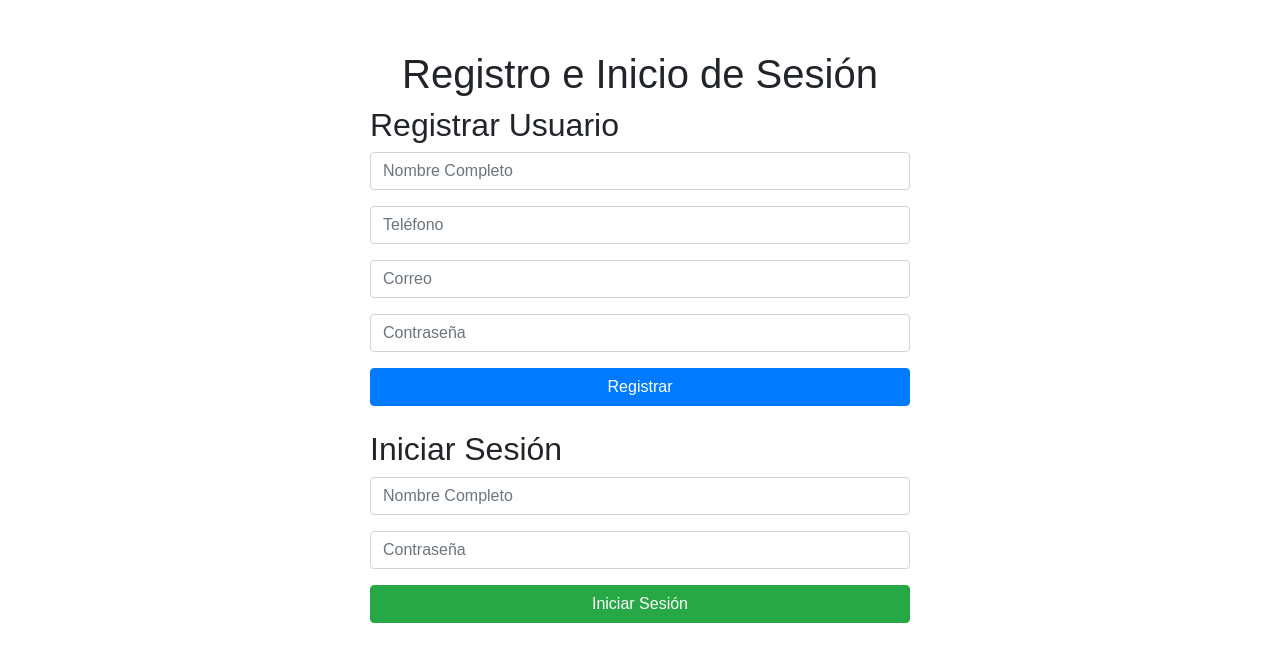
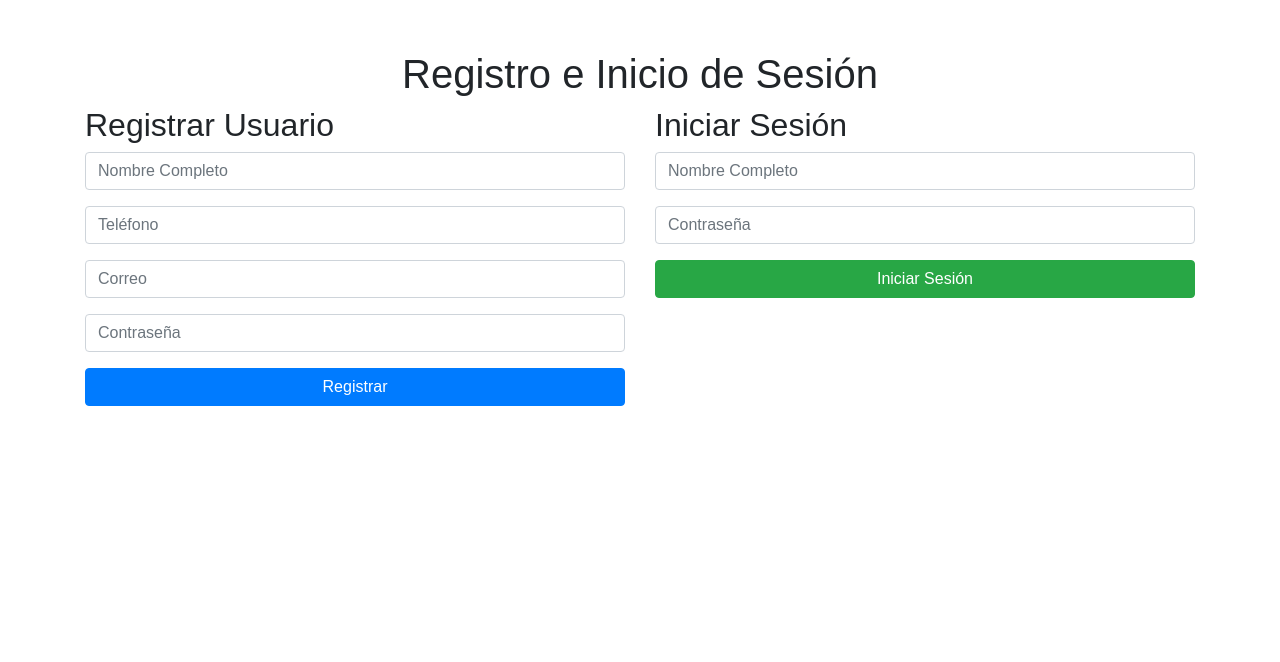
Before and after one commit to NicoAm-byte/Python-Login, a Flask app: page / in a window 1280 px wide. Shown: the top 662 px of the page. Run offline with Flask 3, Linux system fonts and the light colour scheme; some libraries are stand-ins or nearby versions.

Commit message:
Formularios Uno al lado del otro

```diff
--- a/Templates/login.html
+++ b/Templates/login.html
@@ -15,7 +15,7 @@
         <h1 class="text-center">Registro e Inicio de Sesión</h1>
 
         <div class="row">
-            <div class="col-md-6 offset-md-3">
+            <div class="col-md-6">
                 <h2>Registrar Usuario</h2>
                 <form action="/registrar" method="POST">
                     <div class="form-group">
@@ -32,8 +32,10 @@
                     </div>
                     <button type="submit" class="btn btn-primary btn-block">Registrar</button>
                 </form>
+            </div>
 
-                <h2 class="mt-4">Iniciar Sesión</h2>
+            <div class="col-md-6">
+                <h2>Iniciar Sesión</h2>
                 <form action="/iniciar_sesion" method="POST">
                     <div class="form-group">
                         <input type="text" class="form-control" name="nombre_completo" placeholder="Nombre Completo" required>
@@ -43,6 +45,8 @@
                     </div>
                     <button type="submit" class="btn btn-success btn-block">Iniciar Sesión</button>
                 </form>
+            </div>
+        </div>
 
         {% with messages = get_flashed_messages(with_categories=true) %}
             {% if messages %}
@@ -54,7 +58,5 @@
             {% endif %}
         {% endwith %}
     </div>
-        </div>
-    </div>
 </body>
 </html>
```
Lines whose indentation alone changed are shown as unchanged.
